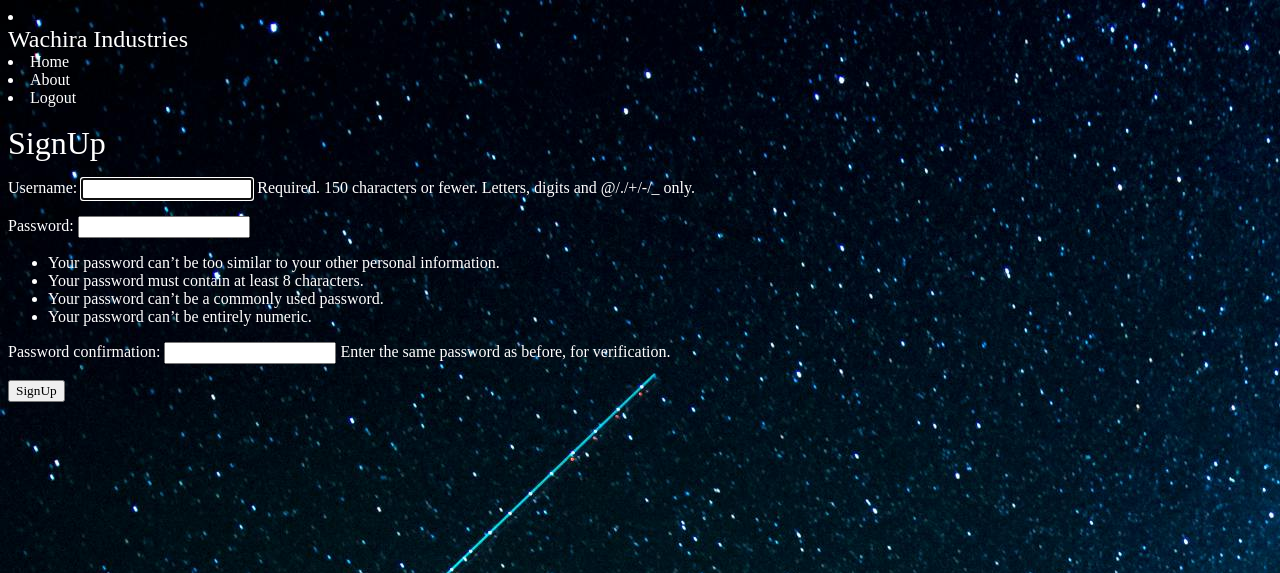
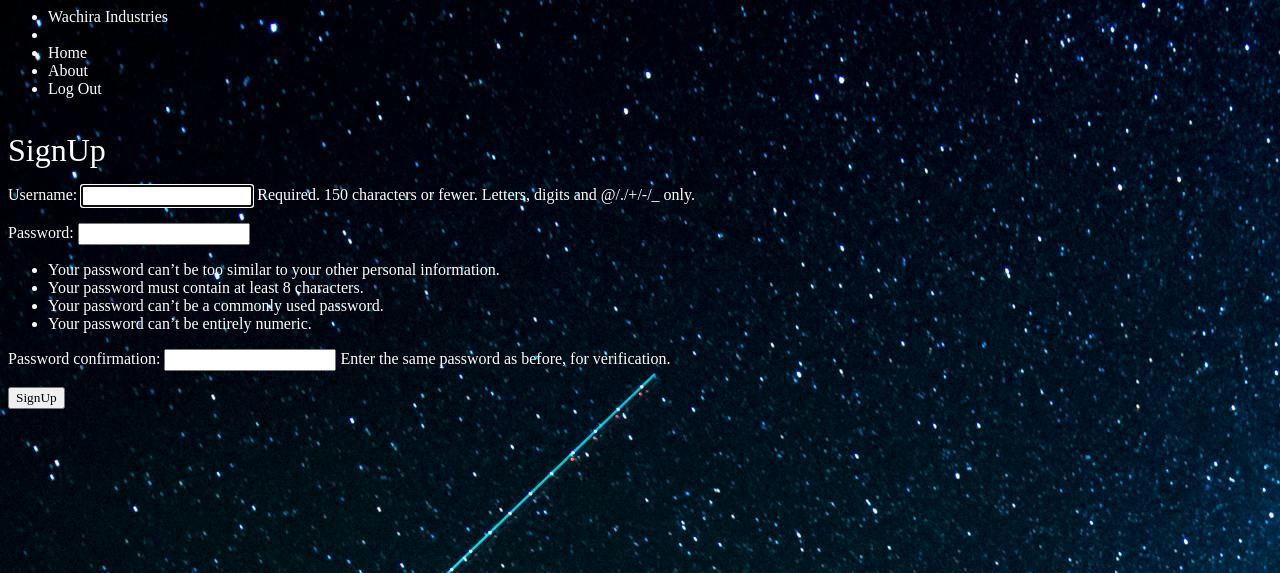
Before and after one commit to Eugene600/Django_projects, a Django app: page /accounts/signup/ in a window 1280 px wide. Shown: the top 573 px of the page. Run offline with Django 5.2, Linux system fonts and the light colour scheme.

Commit message:
Added Menu Bar, incomplete though

```diff
--- a/templates/base_layout.html
+++ b/templates/base_layout.html
@@ -7,12 +7,15 @@
     <body>
         <div class = "wrapper" >
             {% comment %} <h1><a href="{% url 'list' %}"><img src="{%static 'wachira_hub.jpeg' %} " alt="Logo of Wachira Hub"></a></h1> {% endcomment %}
-                <nav>
-                    <li><h1><a href="{% url 'app1:list' %}">Wachira Industries</a></h1></li>
-                    <li><a href="">Home</a></li>
-                    <li><a href="">About</a></li>
-                    <li><a href="">Logout</a></li>
-                </nav>
+            <nav class="menu-bar">
+                <ul>
+                    <li class="menu-hearder"><a href="{% url 'app1:list' %}">Wachira Industries</a><li>
+                    <li><a href=" ">Home</a></li>
+                    <li><a href=" ">About</a></li>
+                    <li><a href=" ">Log Out</a></li>
+                    </ul>
+
+            </nav>
             <br>
             {% block content %}
             {% endblock content %}
```
